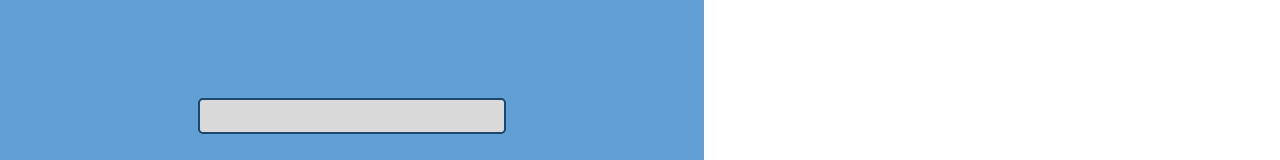
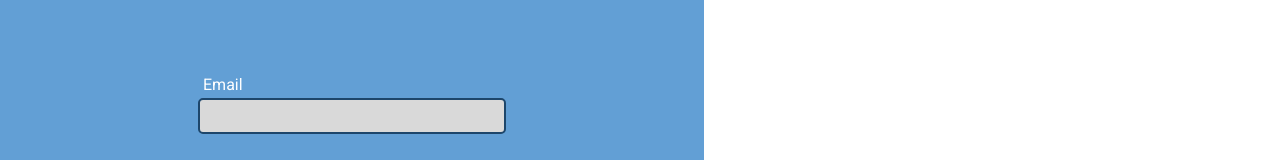
Before and after one commit to danifc123/SistemaAluguelFrontend, an Angular app: page / in a window 1280 px wide. Shown: the part 327-487 px from the top of the page. Built offline with nearby package versions, Linux system fonts and the light colour scheme.

Commit message:
Fix: Addicties new input compónent in the laytou

```diff
--- a/src/app/layouts/layout-auth/layout-auth.component.html
+++ b/src/app/layouts/layout-auth/layout-auth.component.html
@@ -4,9 +4,8 @@
     <div>
       <img class="auth-logo" src="/logo/LogoLogin.svg" alt="Jenisson Lucku Imóveis">
     </div>
-    <app-input></app-input>
+    <app-input type="email" label="Email"></app-input>
   </div>
-
   <div class="image-container">
     <img class="auth-image" src="/homem/garotopropaganda.svg" alt="">
   </div>
```
